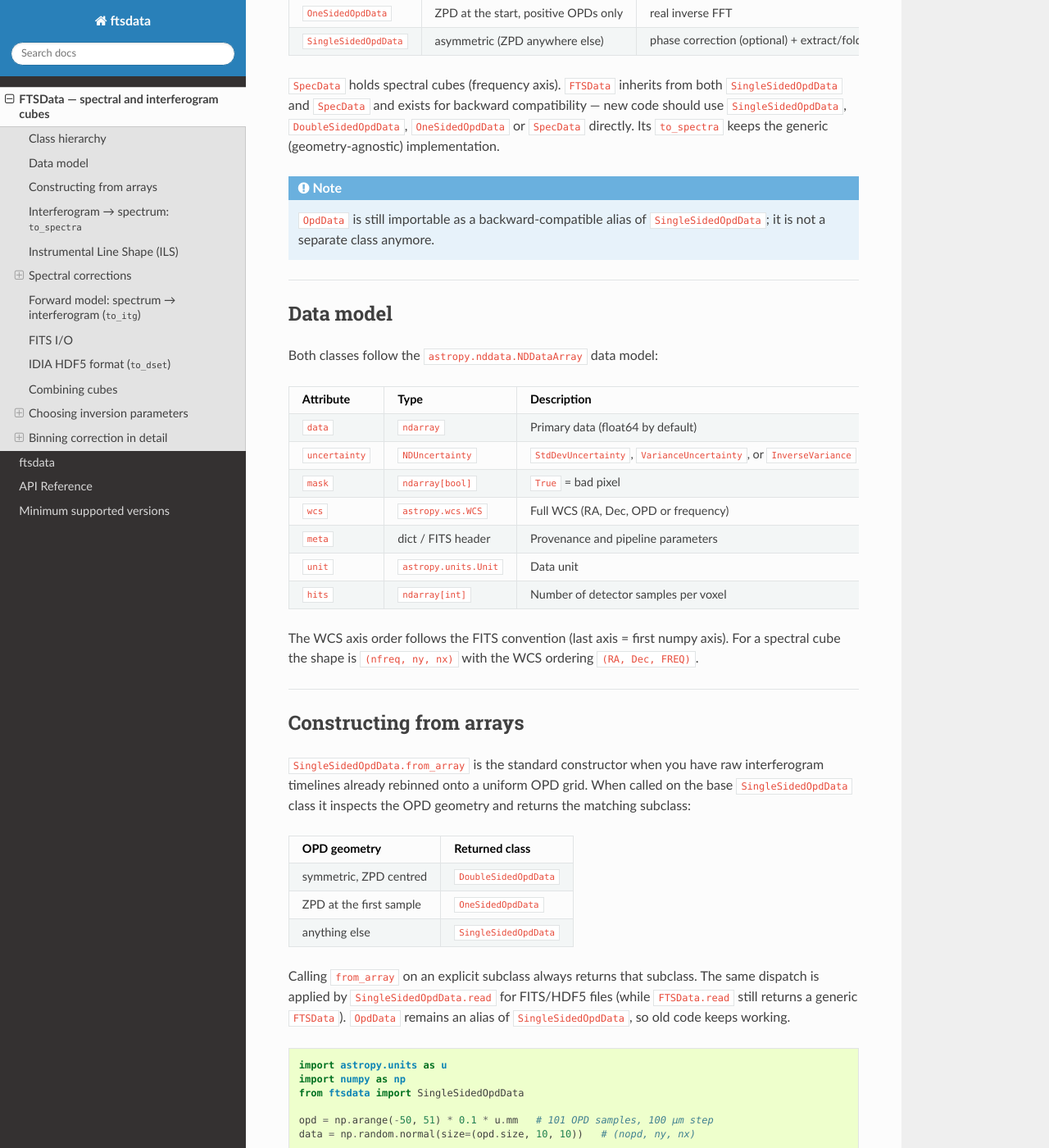
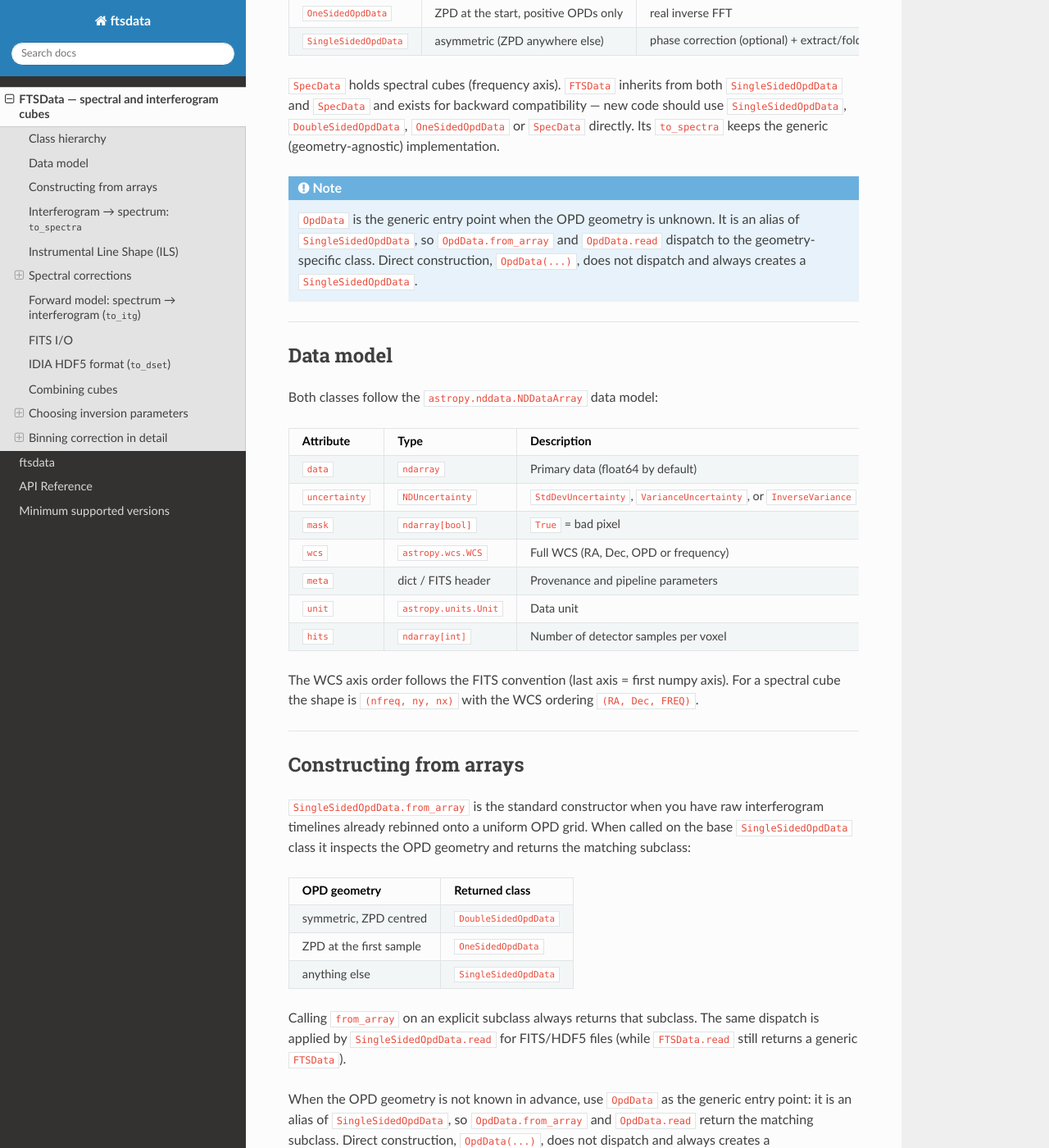
Before and after one commit to abeelen/ftsdata, a Sphinx documentation site: the page built from docs/source/usage.md, in a window 1280 px wide and 1400 px high, scrolled down 950 px. Shown: the whole window at 82% size. Built offline with Sphinx 7.4.7 and the Read the Docs theme 3.1.0, drawn with Linux system fonts in a browser that asks for light colours; some of the changed text lies outside the part shown.

Commit message:
docs: present OpdData as the generic OPD entry point

````diff
--- a/docs/source/usage.md
+++ b/docs/source/usage.md
@@ -114,8 +114,10 @@ backward compatibility — new code should use `SingleSidedOpdData`,
 `to_spectra` keeps the generic (geometry-agnostic) implementation.
 
 ```{note}
-`OpdData` is still importable as a backward-compatible alias of
-`SingleSidedOpdData`; it is not a separate class anymore.
+`OpdData` is the generic entry point when the OPD geometry is unknown.  It is
+an alias of `SingleSidedOpdData`, so `OpdData.from_array` and `OpdData.read`
+dispatch to the geometry-specific class.  Direct construction, `OpdData(...)`,
+does not dispatch and always creates a `SingleSidedOpdData`.
 ```
 
 ---
@@ -155,8 +157,13 @@ matching subclass:
 
 Calling `from_array` on an explicit subclass always returns that subclass.
 The same dispatch is applied by `SingleSidedOpdData.read` for FITS/HDF5 files
-(while `FTSData.read` still returns a generic `FTSData`).  `OpdData` remains an
-alias of `SingleSidedOpdData`, so old code keeps working.
+(while `FTSData.read` still returns a generic `FTSData`).
+
+When the OPD geometry is not known in advance, use `OpdData` as the generic
+entry point: it is an alias of `SingleSidedOpdData`, so `OpdData.from_array`
+and `OpdData.read` return the matching subclass.  Direct construction,
+`OpdData(...)`, does not dispatch and always creates a `SingleSidedOpdData`;
+prefer `from_array` or `read` in that case.
 
 ```python
 import astropy.units as u
````
Also changed, not shown: README.md (+2 -1 lines), docs/source/api.md (+7 -2 lines), docs/source/module-reference.md (+4 -1 lines), ftsdata/__init__.py (+7 -5 lines), 1 other file.
